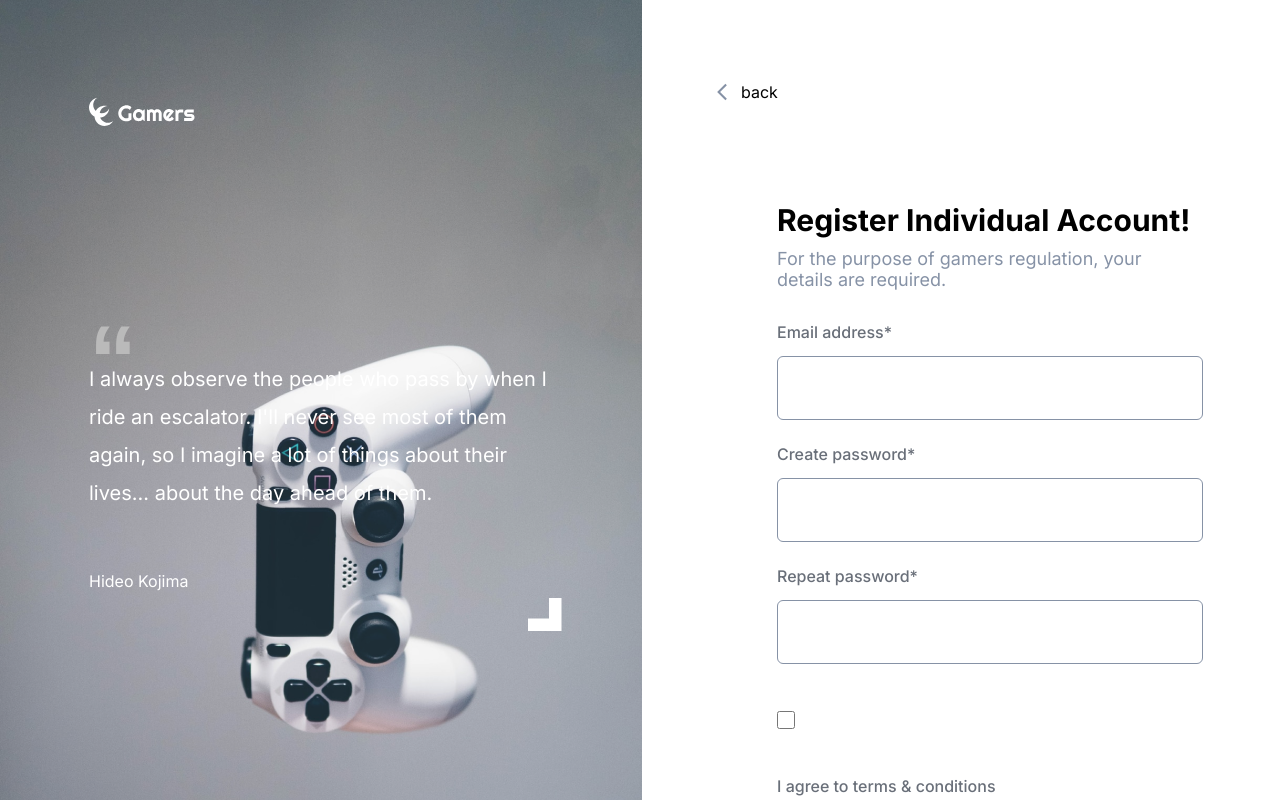
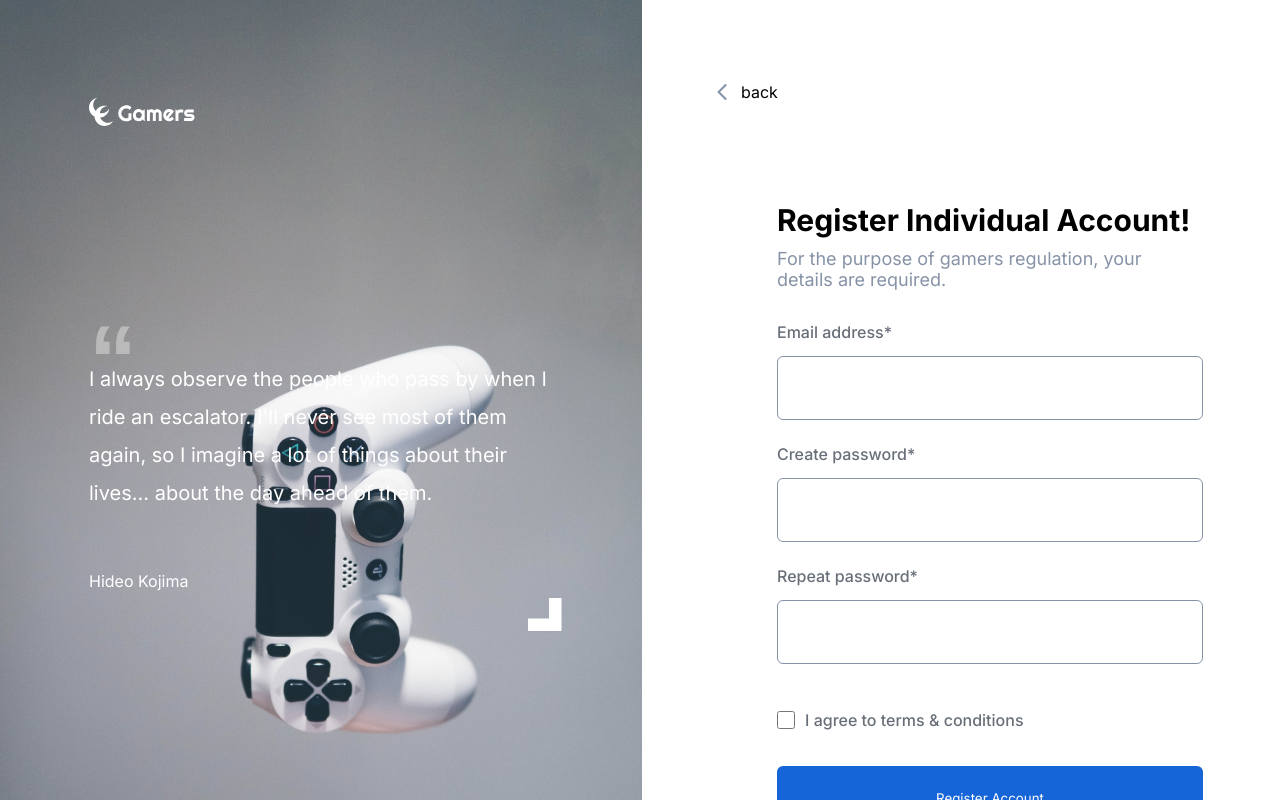
Before and after one commit to hassan-ish/Game-layout, a React (Create React App) app: page / in a window 1280 px wide. Both pictures are taken after a click on the element "Register". Shown: the top 800 px of the page. Built offline with nearby package versions, Linux system fonts and the light colour scheme; a web font is replaced by a local one.

Commit message:
SignUp page

```diff
--- a/src/Components/SignUp/index.jsx
+++ b/src/Components/SignUp/index.jsx
@@ -58,8 +58,10 @@ export default class index extends Component {
               <input type="password" id="password" />
               <label htmlFor="">Repeat password*</label>
               <input type="password" id="Rpassword" />
-              <input type="checkbox" name="checkbox" id="checkbox" />
-              <label htmlFor="checkbox">I agree to terms & conditions</label>
+              <label htmlFor="checkbox">
+                <input type="checkbox" name="checkbox" id="checkbox" />I agree
+                to terms & conditions
+              </label>
               <Button text="Register Account" />
             </form>
             <Or />
--- a/src/Components/SignUp/style.css
+++ b/src/Components/SignUp/style.css
@@ -78,10 +78,12 @@
 }
 .main form input[type="checkbox"] {
   width: 18px;
+  margin: 0px 10px 0 0;
 }
-/* .main form label[ htmlFor="checkbox" ]{
-
-} */
+.main form label[for="checkbox"]{
+  display: flex;
+  align-items: center;
+}
 
 .main form + div {
   margin-left: 210px;
```
